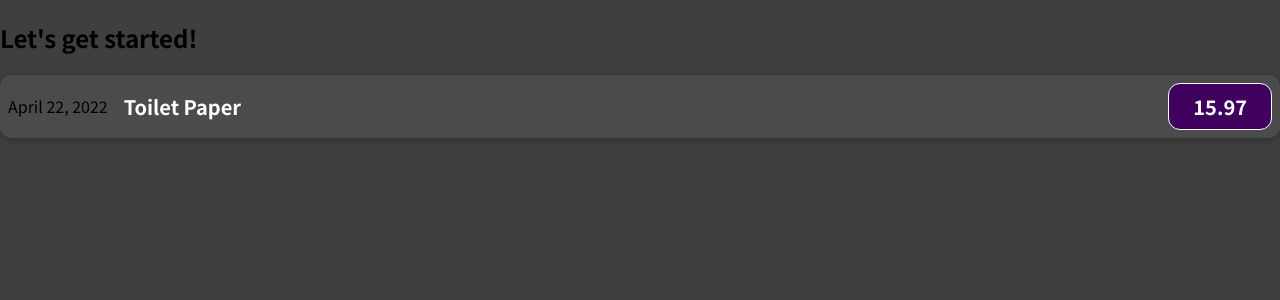
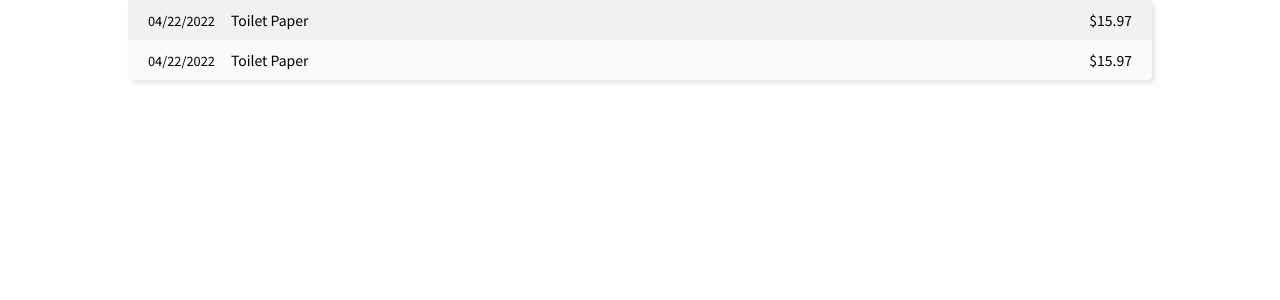
Before and after one commit to steppjason/react-expense-tracker, a JavaScript app: page / in a window 1280 px wide. Shown: the top 300 px of the page. Built offline with nearby package versions, Linux system fonts and the light colour scheme.

Commit message:
Card component and CSS

```diff
--- a/src/App.js
+++ b/src/App.js
@@ -1,19 +1,12 @@
-import ExpenseItem from "./components/ExpenseItem"
+import Card from "./components/UI/Card"
+import Expenses from "./components/Expenses/Expenses"
 
 function App() {
-	const expenses = [
-		{
-			id: 1,
-			title: "Toilet Paper",
-			date: new Date(2022, 3, 22),
-			amount: 15.97,
-		},
-	]
-
 	return (
 		<div>
-			<h2>Let's get started!</h2>
-			<ExpenseItem title={expenses[0].title} date={expenses[0].date} amount={expenses[0].amount} />
+			<Card>
+				<Expenses></Expenses>
+			</Card>
 		</div>
 	)
 }
--- a/src/components/ExpenseItem.css
+++ /dev/null
@@ -1,56 +0,0 @@
-.expense-item {
-  display: flex;
-  justify-content: space-between;
-  align-items: center;
-  box-shadow: 0 2px 8px rgba(0, 0, 0, 0.25);
-  padding: 0.5rem;
-  margin: 1rem 0;
-  border-radius: 12px;
-  background-color: #4b4b4b;
-}
-
-.expense-item__description {
-  display: flex;
-  flex-direction: column;
-  gap: 1rem;
-  align-items: flex-end;
-  flex-flow: column-reverse;
-  justify-content: flex-start;
-  flex: 1;
-}
-
-.expense-item h2 {
-  color: #3a3a3a;
-  font-size: 1rem;
-  flex: 1;
-  margin: 0 1rem;
-  color: white;
-}
-
-.expense-item__price {
-  font-size: 1rem;
-  font-weight: bold;
-  color: white;
-  background-color: #40005d;
-  border: 1px solid white;
-  padding: 0.5rem;
-  border-radius: 12px;
-}
-
-@media (min-width: 580px) {
-  .expense-item__description {
-    flex-direction: row;
-    align-items: center;
-    justify-content: flex-start;
-    flex: 1;
-  }
-
-  .expense-item__description h2 {
-    font-size: 1.25rem;
-  }
-
-  .expense-item__price {
-    font-size: 1.25rem;
-    padding: 0.5rem 1.5rem;
-  }
-}
--- a/src/components/ExpenseDate.js
+++ b/src/components/Expenses/ExpenseDate.js
@@ -1,10 +1,10 @@
 function ExpenseDate(props) {
-	const month = props.date.toLocaleString("en-US", { month: "long" })
+	const month = props.date.toLocaleString("en-US", { month: "2-digit" })
 	const day = props.date.toLocaleString("en-US", { day: '2-digit' })
 	const year = props.date.getFullYear();
 
 	return (
-		<div>{month} {day}, {year}</div>
+		<div className="expense-item__date">{month}/{day}/{year}</div>
 	)
 }
 
--- a/src/components/ExpenseItem.js
+++ b/src/components/Expenses/ExpenseItem.js
@@ -1,15 +1,12 @@
 import ExpenseDate from "./ExpenseDate"
-import "./ExpenseItem.css"
 
 function ExpenseItem(props) {
 
 	return (
 		<div className="expense-item">
 			<ExpenseDate date={props.date} />
-			<div className="expense-item__description">
-				<h2>{props.title}</h2>
-				<div className="expense-item__price">{props.amount}</div>
-			</div>
+			<div className="expense-item__title">{props.title}</div>
+			<div className="expense-item__price">${props.amount}</div>
 		</div>
 	)
 }
--- /dev/null
+++ b/src/components/Expenses/Expenses.js
@@ -0,0 +1,21 @@
+import ExpenseItem from "./ExpenseItem"
+
+function Expenses() {
+	const expenses = [
+		{
+			id: 1,
+			title: "Toilet Paper",
+			date: new Date(2022, 3, 22),
+			amount: 15.97,
+		},
+	]
+
+	return (
+		<div className="expenses">
+			<ExpenseItem title={expenses[0].title} date={expenses[0].date} amount={expenses[0].amount} />
+			<ExpenseItem title={expenses[0].title} date={expenses[0].date} amount={expenses[0].amount} />
+		</div>
+	)
+}
+
+export default Expenses
--- /dev/null
+++ b/src/components/UI/Card.js
@@ -0,0 +1,10 @@
+function Card(props) {
+
+	const classes = 'card ' + props.className
+
+	return (
+		<div className={classes}>{props.children}</div>
+	)
+}
+
+export default Card
--- a/src/index.css
+++ b/src/index.css
@@ -10,5 +10,43 @@ html {
 
 body {
   margin: 0;
-  background-color: #3f3f3f;
+  background-color: white;
+	color: black;
+	font-size: 14px;
 }
+
+.card {
+	background:rgb(250, 250, 250);
+	color: black;
+	border-radius: 5px;
+	box-shadow: 3px 3px 5px 0px rgba(0, 0, 0, 0.11);
+	max-width: 80%;
+	margin: auto;
+}
+
+.expenses:nth-child(odd) {
+
+}
+
+.expense-item {
+  display: flex;
+  justify-content: space-between;
+  align-items: center;
+	margin: 0;
+	padding: 0;
+	gap: 1rem;
+	padding: 10px 20px;
+}
+
+.expense-item:nth-child(odd) {
+	background-color: rgba(0, 0, 0, 0.034);
+}
+
+
+.expense-item__title {
+	flex-grow: 1;
+}
+
+.expense-item__date {
+	font-size: 0.8rem;
+}
```
Also changed, not shown: 1 other file (tests, documents, lock files or other folders).
